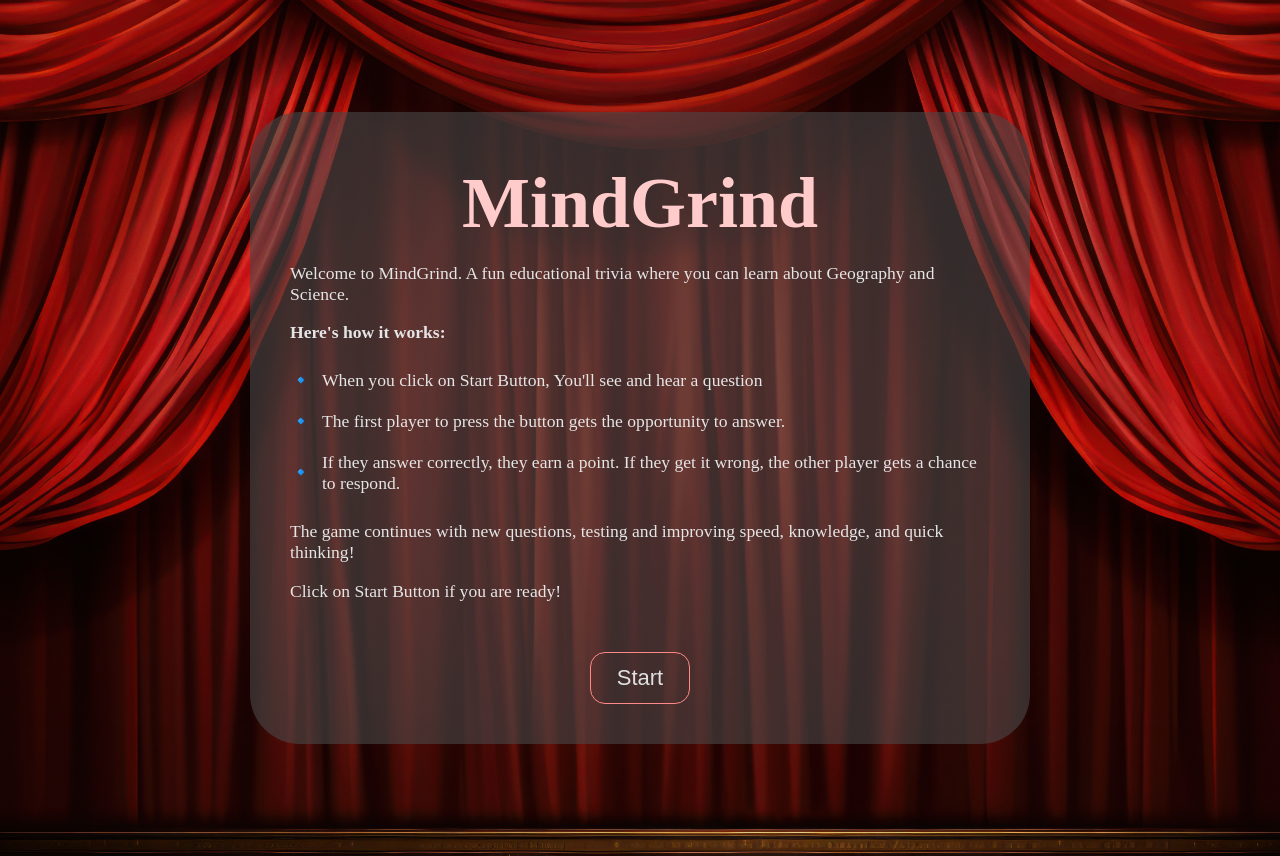
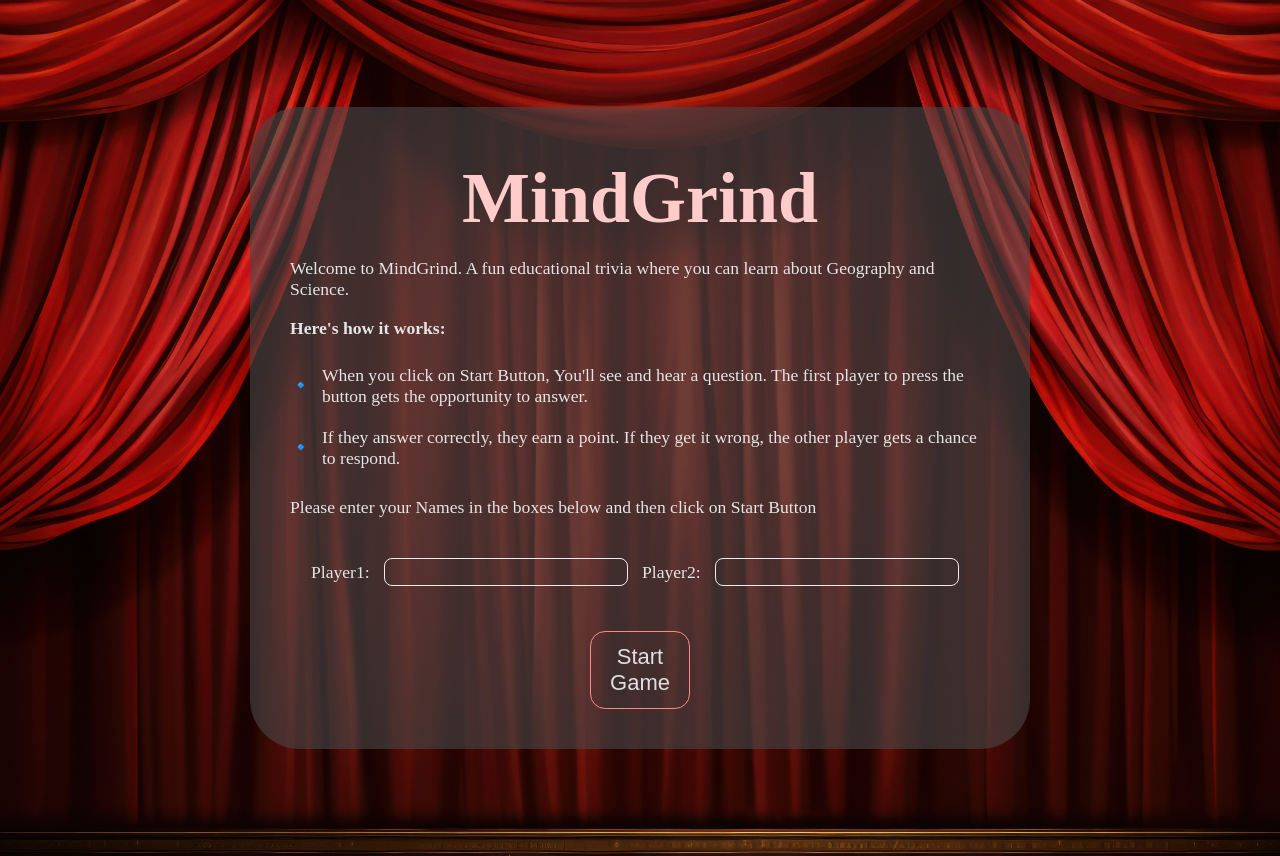
Before and after one commit to RaminKp/MindGrind, a Django app: page / in a window 1280 px wide. Run offline with Django 5.2, Linux system fonts and the light colour scheme; some web fonts are replaced.

Commit message:
Update intro.html

```diff
--- a/theApp/templates/intro.html
+++ b/theApp/templates/intro.html
@@ -19,13 +19,21 @@
   <p>Welcome to MindGrind. A fun educational trivia where you can learn about Geography and Science.</p>
   <p><strong>Here's how it works:</strong></p>
   <ul>
-    <li>When you click on Start Button, You'll see and hear a question</li>
-    <li>The first player to press the button gets the opportunity to answer.</li>
+    <li>When you click on Start Button, You'll see and hear a question. The first player to press the button gets the opportunity to answer.</li>
     <li>If they answer correctly, they earn a point. If they get it wrong, the other player gets a chance to respond.</li>
   </ul>
-  <p>The game continues with new questions, testing and improving speed, knowledge, and quick thinking!</p>
-  <p>Click on Start Button if you are ready!</p>
-  <button id="startBtn" class="startBtn" type="button" name="Start"><a href="{% url 'start_game' %}">Start</a></button>
+  {% comment %} <p>The game continues with new questions, testing and improving speed, knowledge, and quick thinking!</p>   {% endcomment %}
+  <p class="lastSentence">Please enter your Names in the boxes below and then click on Start Button</p>
+  <form action="" method="post">
+    {% csrf_token %}
+    <label class="playerLabel Player1label">Player1: </label>
+    <input type="text" name="player1" class="playerName player1name" id="player1name" required>
+    <label class="playerLabel Player2label">Player2: </label>
+    <input type="text" name="player2" class="playerName player2name" id="player2name" required>
+    <br>
+    <button id="startBtn" class="startBtn" type="submit" name="Start"><a href="{% url 'start_game' %}">Start Game</a></button>
+  </form>
+
 </div>
 
 </body>
```
